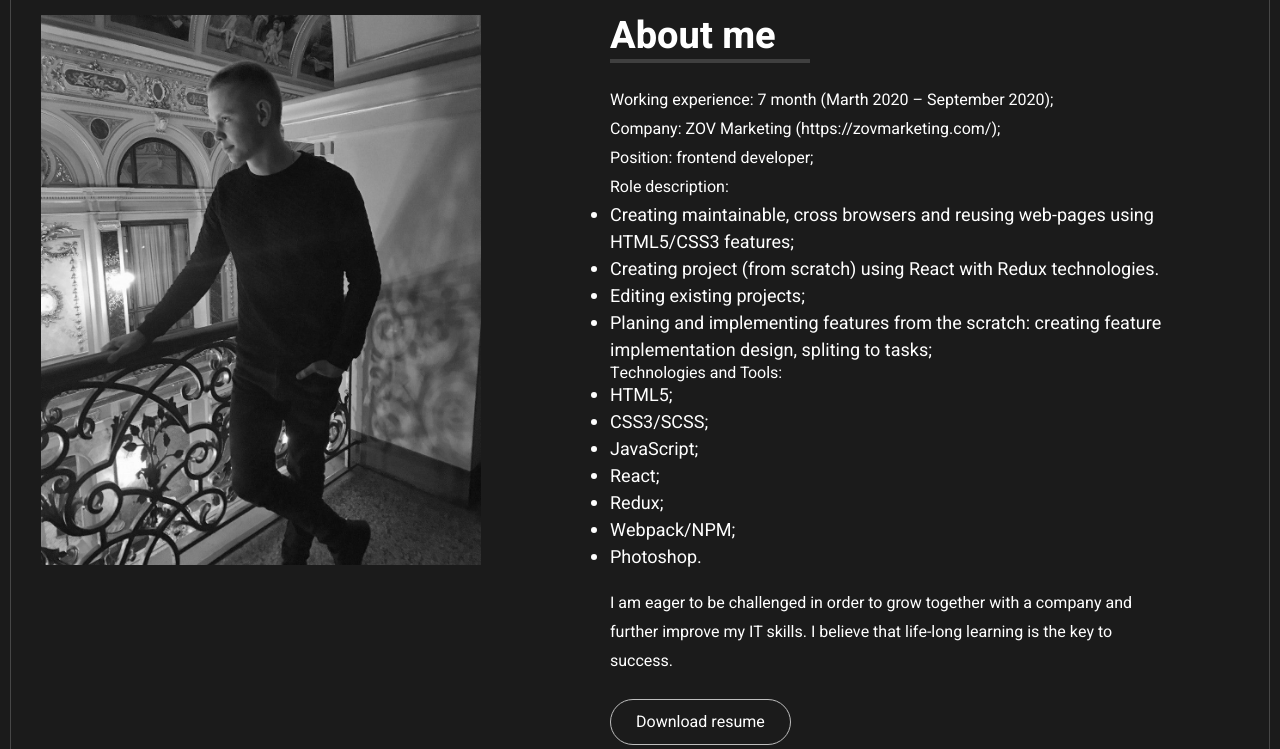
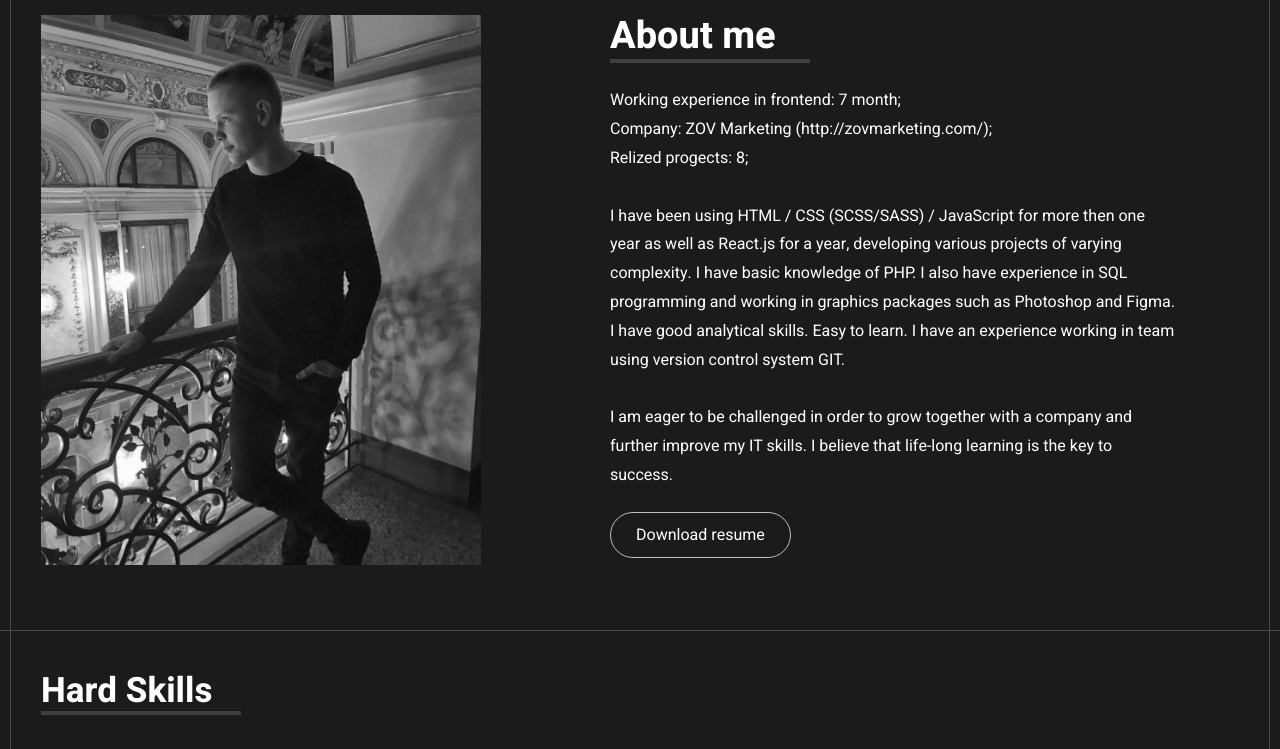
Before and after one commit to Daniil-Maksimovich/Site_resume, a plain HTML site: page index.html in a window 1280 px wide. Shown: the part 750-1499 px from the top of the page. Drawn offline with nearby package versions, Linux system fonts and the light colour scheme.

Commit message:
new resume

```diff
--- a/index.html
+++ b/index.html
@@ -96,31 +96,10 @@
                     <img src="./img/about.png" alt="Daniil"></div>
                     <div class="about__content__info">
                         <p>
-                        Working experience: 7 month (Marth 2020 – September 2020);<br>
-                        Company: ZOV Marketing (<a href="https://zovmarketing.com/" target="_blank">https://zovmarketing.com/</a>);<br>
-                        Position: frontend developer;<br>
-                        Role description:
-                            <ul>
-                                <li>Creating maintainable, cross browsers and reusing web-pages using HTML5/CSS3
-                                features;</li>
-                                <li>Creating project (from scratch) using React with Redux technologies.</li>
-                                <li>Editing existing projects;</li>
-                                <li>Planing and implementing features from the scratch: creating feature
-                                            implementation design, spliting to tasks;</li>
-                            </ul>
-                        Technologies and Tools:
-                            <ul>
-                                <li>HTML5;</li>
-                                <li>CSS3/SCSS;</li>
-                                <li>JavaScript;</li>
-                                <li>React;</li>
-                                <li>Redux;</li>
-                                <li>Webpack/NPM;</li>
-                                <li>Photoshop.</li>
-                            </ul>
-                    </p>
-                    <br/>
-                    <p>
+                        Working experience in frontend: 7 month; <br>
+                        Company: ZOV Marketing (<a href="http://zovmarketing.com/">http://zovmarketing.com/</a>); <br>
+                        Relized progects: 8; <br> <br>
+                        I have been using HTML / CSS (SCSS/SASS) / JavaScript for more then one year as well as React.js for a year, developing various projects of varying complexity. I have basic knowledge of PHP. I also have experience in SQL programming and working in graphics packages such as Photoshop and Figma. I have good analytical skills. Easy to learn. I have an experience working in team using version control system GIT. <br> <br>
                         I am eager to be challenged in order to grow together with a company and further
                         improve my IT skills. I believe that life-long learning is the key to success.
                     </p><br/>
```
